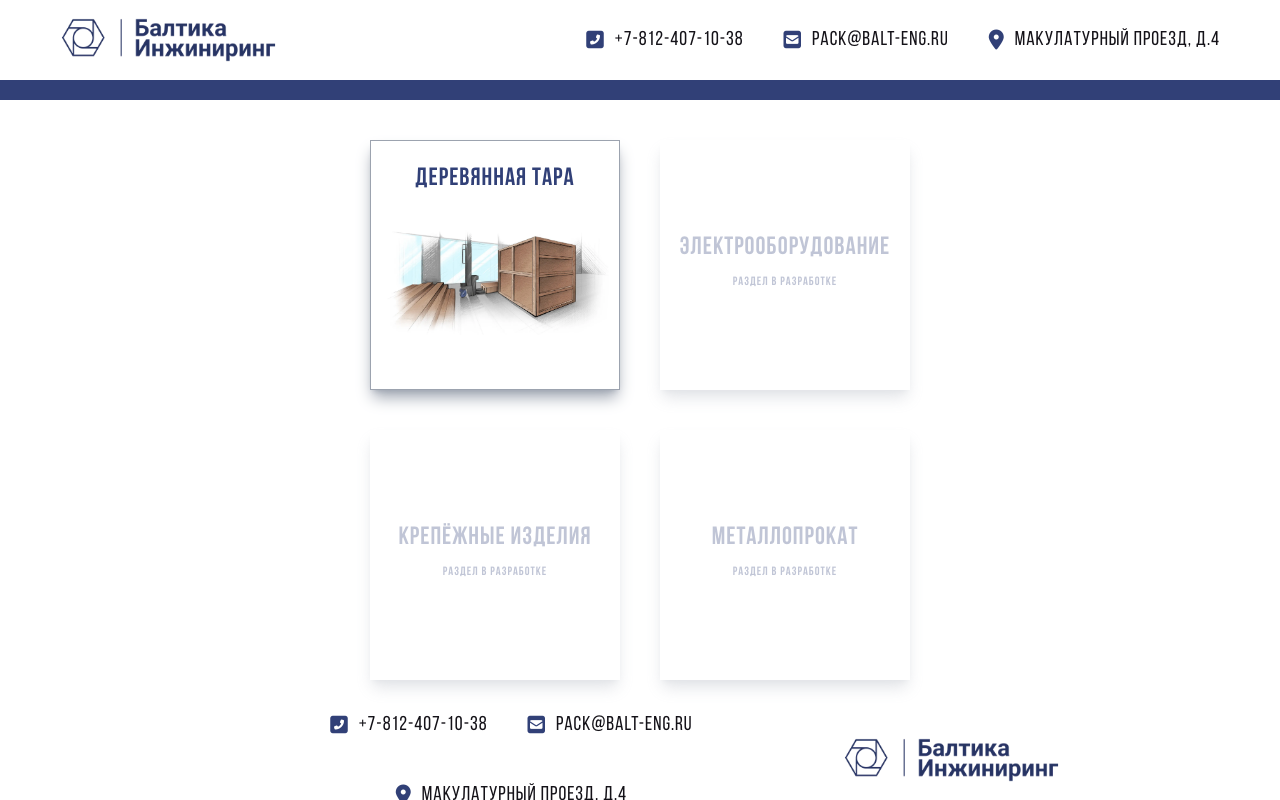
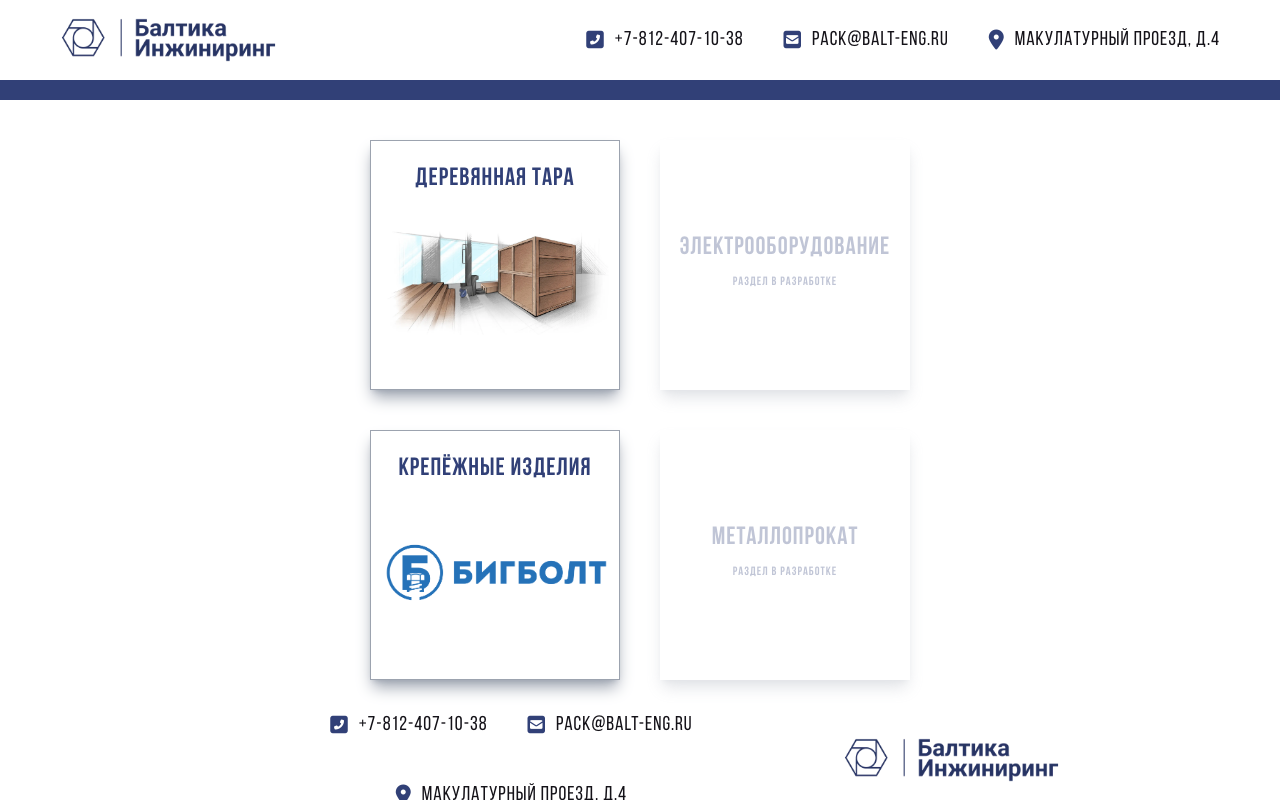
Before and after one commit to AntonKrutikov/baltika-enginiring, a website: page index.html in a window 1280 px wide. Drawn offline with Linux system fonts and the light colour scheme.

Commit message:
big bolt href

```diff
--- a/index.html
+++ b/index.html
@@ -39,7 +39,7 @@
             </nav>
             <section
                 class="flex-1 p-8 grid grid-cols-1 lg:grid-cols-2 gap-8 items-center justify-center w-max h-max mx-auto">
-                <a class="section-button" href="wooden-container.html">
+                <a class="section-button" href="wooden-container.html" ta>
                     <span>Деревянная тара</span>
                     <img src="assets/bg1.webp" class="flex-1 object-contain scale-110" />
                 </a>
@@ -47,9 +47,9 @@
                     <span>Электрооборудование</span>
                     <small>Раздел в разработке</small>
                 </a>
-                <a class="section-button disabled" disabled title="Раздел в разработке">
+                <a class="section-button" href="https://xn--90aaftrr3a.xn--p1ai/" target="_blank">
                     <span>Крепёжные изделия</span>
-                    <small>Раздел в разработке</small>
+                    <img src="assets/logo_bigbolt.png" class="flex-1 object-contain scale-110" />
                 </a>
                 <a class="section-button disabled" disabled title="Раздел в разработке">
                     <span>Металлопрокат</span>
```
Also changed, not shown: assets/logo_bigbolt.png (added).
